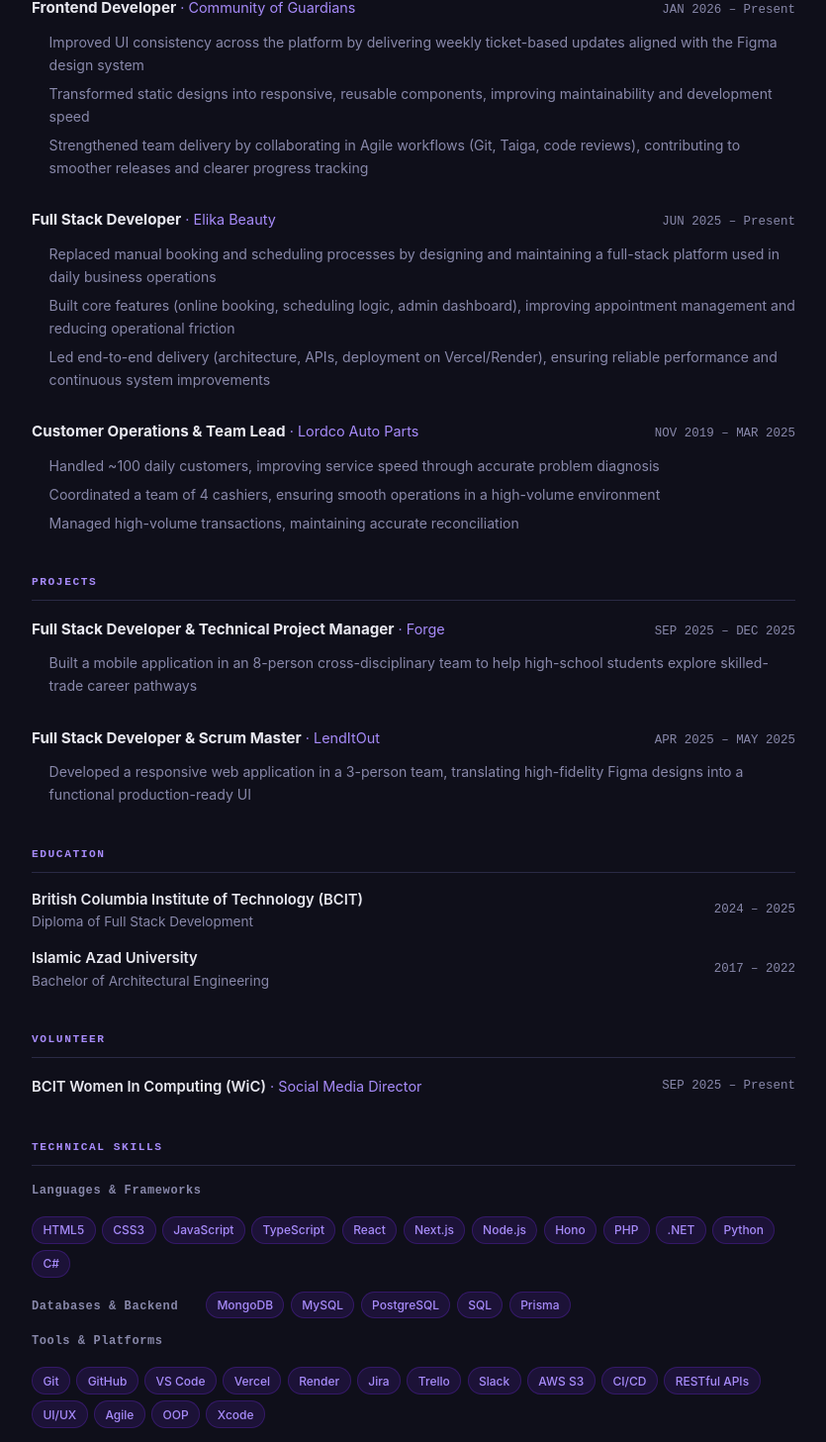
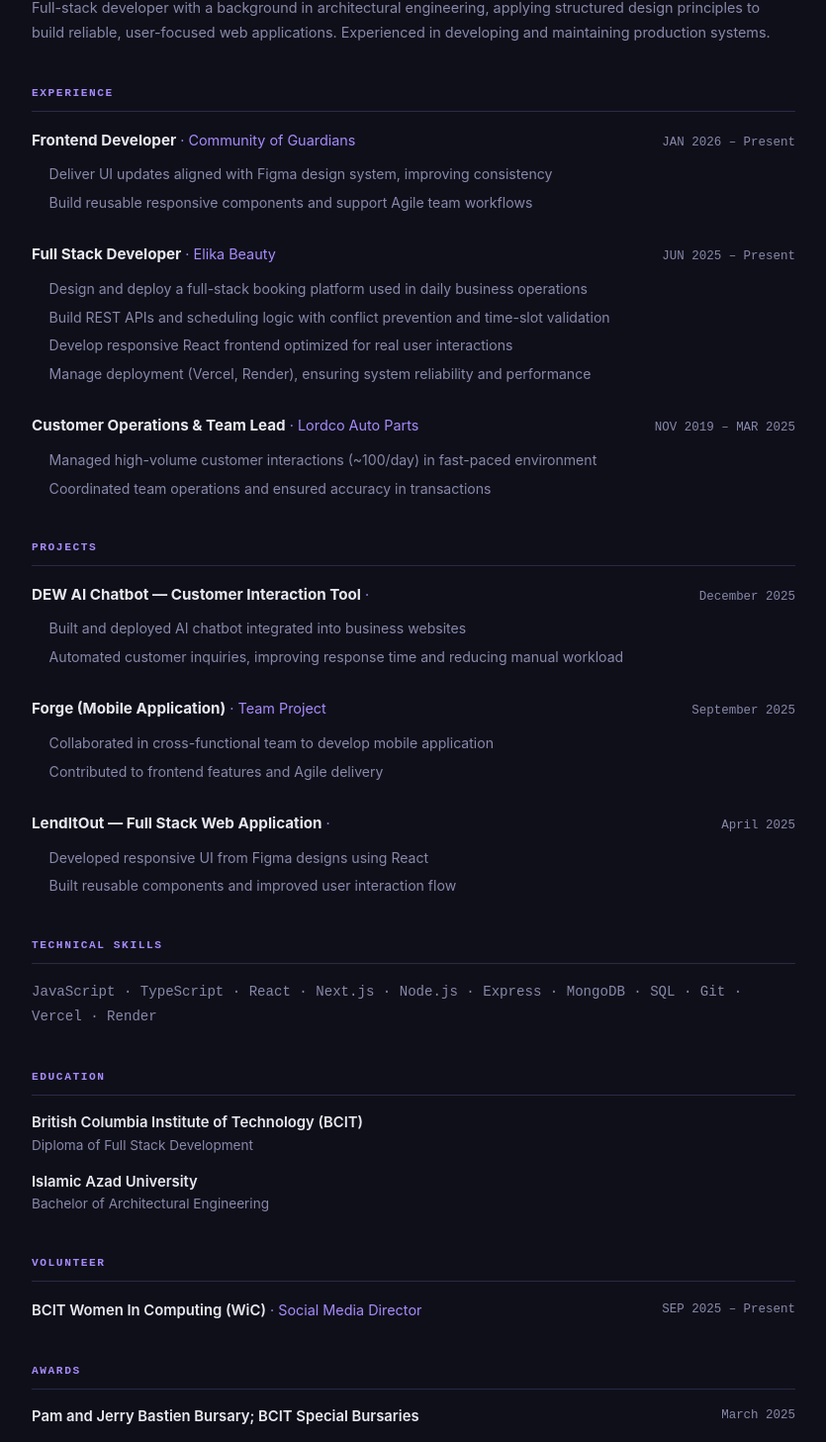
Before and after one commit to curleycoder/curleycoder.github.io, a Next.js app: page /resume in a window 1280 px wide. Shown: the part 478-1935 px from the top of the page at 99% size, without its empty margins (222-1057 px from the left). Built offline with nearby package versions, Linux system fonts and the light colour scheme.

Commit message:
new resume

```diff
--- a/src/app/resume/page.js
+++ b/src/app/resume/page.js
@@ -1,7 +1,7 @@
 'use client';
 
 import { motion } from 'framer-motion';
-import { FiMail, FiGithub, FiLinkedin, FiGlobe, FiDownload } from 'react-icons/fi';
+import { FiMail, FiGithub, FiLinkedin, FiDownload } from 'react-icons/fi';
 
 function Section({ title, children, delay = 0 }) {
   return (
@@ -91,16 +91,22 @@
               </div>
             </div>
 
+            {/* Summary */}
+            <Section title="Summary" delay={0.1}>
+              <p style={{ color: 'var(--muted)', fontSize: '0.9rem', lineHeight: 1.75 }}>
+                Full-stack developer with a background in architectural engineering, applying structured design principles to build reliable, user-focused web applications. Experienced in developing and maintaining production systems.
+              </p>
+            </Section>
+
             {/* Experience */}
-            <Section title="Experience" delay={0.1}>
+            <Section title="Experience" delay={0.15}>
               <ExperienceItem
                 title="Frontend Developer"
                 company="Community of Guardians"
                 period="JAN 2026 – Present"
                 bullets={[
-                  'Improved UI consistency across the platform by delivering weekly ticket-based updates aligned with the Figma design system',
-                  'Transformed static designs into responsive, reusable components, improving maintainability and development speed',
-                  'Strengthened team delivery by collaborating in Agile workflows (Git, Taiga, code reviews), contributing to smoother releases and clearer progress tracking',
+                  'Deliver UI updates aligned with Figma design system, improving consistency',
+                  'Build reusable responsive components and support Agile team workflows',
                 ]}
               />
               <ExperienceItem
@@ -108,9 +114,10 @@
                 company="Elika Beauty"
                 period="JUN 2025 – Present"
                 bullets={[
-                  'Replaced manual booking and scheduling processes by designing and maintaining a full-stack platform used in daily business operations',
-                  'Built core features (online booking, scheduling logic, admin dashboard), improving appointment management and reducing operational friction',
-                  'Led end-to-end delivery (architecture, APIs, deployment on Vercel/Render), ensuring reliable performance and continuous system improvements',
+                  'Design and deploy a full-stack booking platform used in daily business operations',
+                  'Build REST APIs and scheduling logic with conflict prevention and time-slot validation',
+                  'Develop responsive React frontend optimized for real user interactions',
+                  'Manage deployment (Vercel, Render), ensuring system reliability and performance',
                 ]}
               />
               <ExperienceItem
@@ -118,9 +125,8 @@
                 company="Lordco Auto Parts"
                 period="NOV 2019 – MAR 2025"
                 bullets={[
-                  'Handled ~100 daily customers, improving service speed through accurate problem diagnosis',
-                  'Coordinated a team of 4 cashiers, ensuring smooth operations in a high-volume environment',
-                  'Managed high-volume transactions, maintaining accurate reconciliation',
+                  'Managed high-volume customer interactions (~100/day) in fast-paced environment',
+                  'Coordinated team operations and ensured accuracy in transactions',
                 ]}
               />
             </Section>
@@ -128,35 +134,52 @@
             {/* Projects */}
             <Section title="Projects" delay={0.2}>
               <ExperienceItem
-                title="Full Stack Developer & Technical Project Manager"
-                company="Forge"
-                period="SEP 2025 – DEC 2025"
+                title="DEW AI Chatbot — Customer Interaction Tool"
+                company=""
+                period="December 2025"
                 bullets={[
-                  'Built a mobile application in an 8-person cross-disciplinary team to help high-school students explore skilled-trade career pathways',
+                  'Built and deployed AI chatbot integrated into business websites',
+                  'Automated customer inquiries, improving response time and reducing manual workload',
                 ]}
               />
               <ExperienceItem
-                title="Full Stack Developer & Scrum Master"
-                company="LendItOut"
-                period="APR 2025 – MAY 2025"
+                title="Forge (Mobile Application)"
+                company="Team Project"
+                period="September 2025"
                 bullets={[
-                  'Developed a responsive web application in a 3-person team, translating high-fidelity Figma designs into a functional production-ready UI',
+                  'Collaborated in cross-functional team to develop mobile application',
+                  'Contributed to frontend features and Agile delivery',
                 ]}
               />
+              <ExperienceItem
+                title="LendItOut — Full Stack Web Application"
+                company=""
+                period="April 2025"
+                bullets={[
+                  'Developed responsive UI from Figma designs using React',
+                  'Built reusable components and improved user interaction flow',
+                ]}
+              />
+            </Section>
+
+            {/* Technical Skills */}
+            <Section title="Technical Skills" delay={0.25}>
+              <p style={{ color: 'var(--muted)', fontSize: '0.88rem', lineHeight: 1.8, fontFamily: "'JetBrains Mono', monospace" }}>
+                JavaScript · TypeScript · React · Next.js · Node.js · Express · MongoDB · SQL · Git · Vercel · Render
+              </p>
             </Section>
 
             {/* Education */}
             <Section title="Education" delay={0.3}>
               {[
-                { school: 'British Columbia Institute of Technology (BCIT)', program: 'Diploma of Full Stack Development', year: '2024 – 2025' },
-                { school: 'Islamic Azad University', program: 'Bachelor of Architectural Engineering', year: '2017 – 2022' },
+                { school: 'British Columbia Institute of Technology (BCIT)', program: 'Diploma of Full Stack Development' },
+                { school: 'Islamic Azad University', program: 'Bachelor of Architectural Engineering' },
               ].map((edu) => (
                 <div key={edu.school} style={{ display: 'flex', justifyContent: 'space-between', alignItems: 'center', flexWrap: 'wrap', gap: '0.4rem', marginBottom: '0.875rem' }}>
                   <div>
                     <p style={{ fontWeight: '600', fontSize: '0.925rem' }}>{edu.school}</p>
                     <p style={{ color: 'var(--muted)', fontSize: '0.85rem' }}>{edu.program}</p>
                   </div>
-                  <span style={{ color: 'var(--muted)', fontSize: '0.78rem', fontFamily: "'JetBrains Mono', monospace" }}>{edu.year}</span>
                 </div>
               ))}
             </Section>
@@ -172,24 +195,17 @@
               </div>
             </Section>
 
-            {/* Skills */}
-            <Section title="Technical Skills" delay={0.4}>
-              <div style={{ display: 'flex', flexDirection: 'column', gap: '0.875rem' }}>
-                {[
-                  { label: 'Languages & Frameworks', items: ['HTML5', 'CSS3', 'JavaScript', 'TypeScript', 'React', 'Next.js', 'Node.js', 'Hono', 'PHP', '.NET', 'Python', 'C#'] },
-                  { label: 'Databases & Backend', items: ['MongoDB', 'MySQL', 'PostgreSQL', 'SQL', 'Prisma'] },
-                  { label: 'Tools & Platforms', items: ['Git', 'GitHub', 'VS Code', 'Vercel', 'Render', 'Jira', 'Trello', 'Slack', 'AWS S3', 'CI/CD', 'RESTful APIs', 'UI/UX', 'Agile', 'OOP', 'Xcode'] },
-                ].map(({ label, items }) => (
-                  <div key={label} style={{ display: 'flex', gap: '1rem', flexWrap: 'wrap', alignItems: 'baseline' }}>
-                    <span style={{ color: 'var(--muted)', fontSize: '0.75rem', fontWeight: '600', letterSpacing: '0.05em', minWidth: '160px', fontFamily: "'JetBrains Mono', monospace", flexShrink: 0 }}>
-                      {label}
-                    </span>
-                    <div style={{ display: 'flex', flexWrap: 'wrap', gap: '0.4rem' }}>
-                      {items.map(item => <span key={item} className="tag">{item}</span>)}
-                    </div>
-                  </div>
-                ))}
-              </div>
+            {/* Awards */}
+            <Section title="Awards" delay={0.4}>
+              {[
+                { title: 'Pam and Jerry Bastien Bursary; BCIT Special Bursaries', period: 'March 2025' },
+                { title: 'PBCIT Legacy of Leadership Bursary', period: 'March 2026' },
+              ].map((award) => (
+                <div key={award.title} style={{ display: 'flex', justifyContent: 'space-between', alignItems: 'center', flexWrap: 'wrap', gap: '0.4rem', marginBottom: '0.75rem' }}>
+                  <span style={{ fontWeight: '600', fontSize: '0.925rem' }}>{award.title}</span>
+                  <span style={{ color: 'var(--muted)', fontSize: '0.78rem', fontFamily: "'JetBrains Mono', monospace", flexShrink: 0 }}>{award.period}</span>
+                </div>
+              ))}
             </Section>
 
           </motion.div>
```
Also changed, not shown: 1 other file (tests, documents, lock files or other folders).
